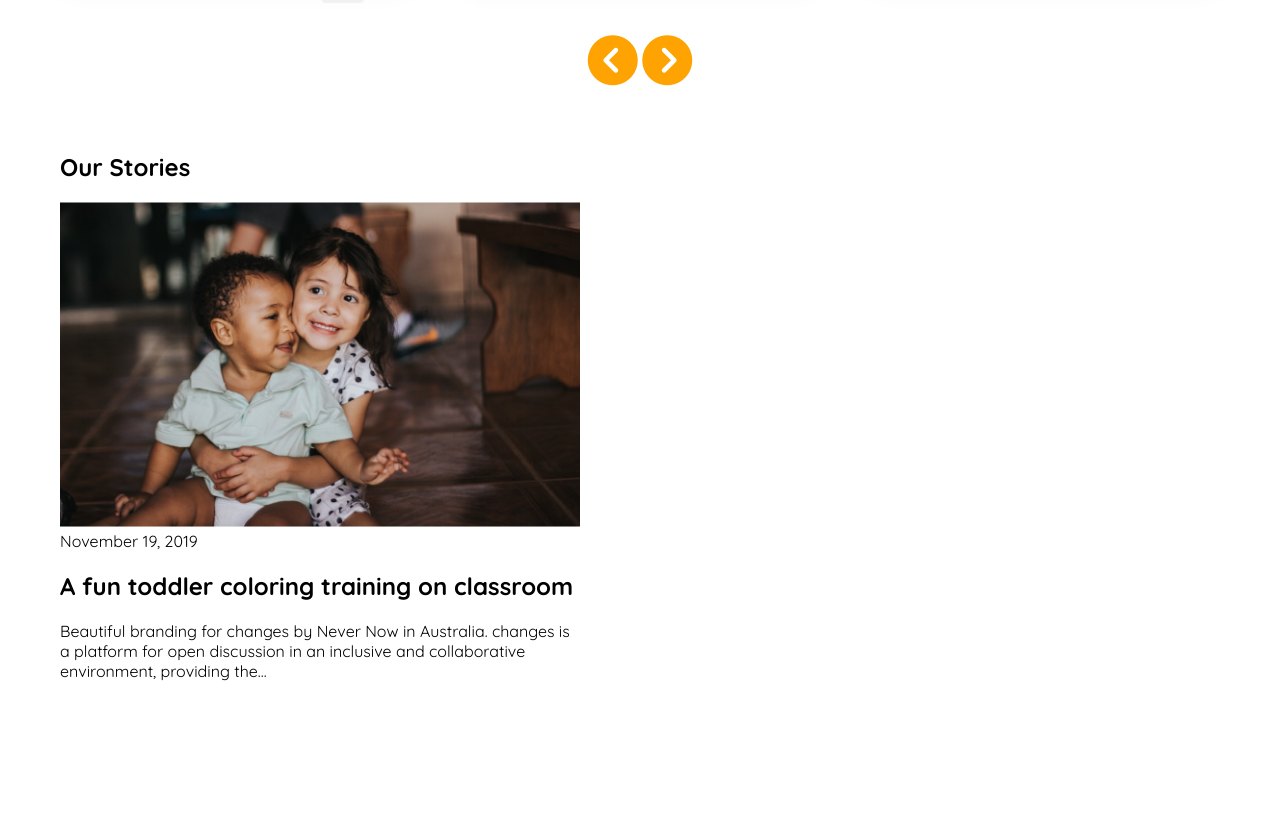
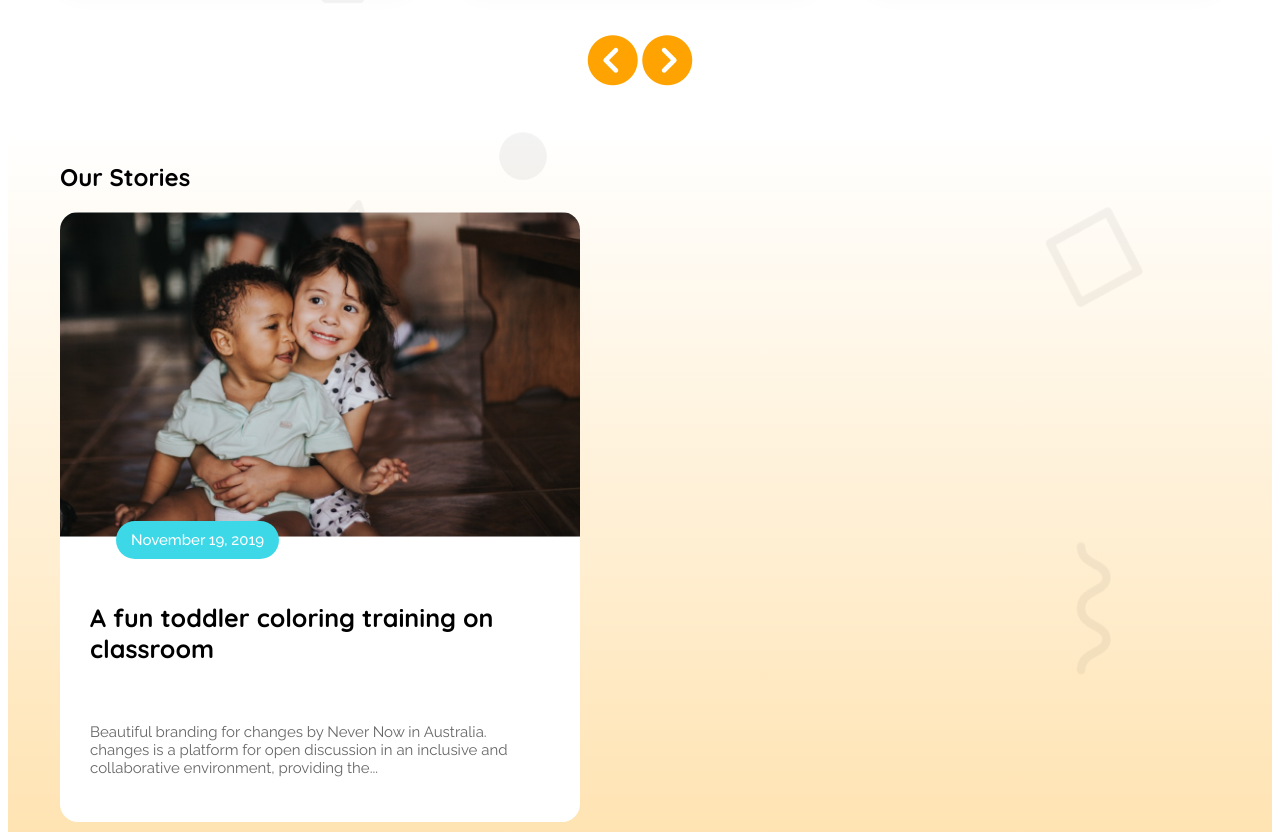
Before and after one commit to ibrahimraj2/kids-school, a plain HTML site: page index.html in a window 1280 px wide. Shown: the part 1180-2020 px from the top of the page. Before the commit the page ends 1877 px from the top, so only its background shows below. Drawn offline with Linux system fonts and the light colour scheme.

Commit message:
added blog section big blog card and style

```diff
--- a/index.html
+++ b/index.html
@@ -127,13 +127,13 @@
                         <div class="blog-1">
                               <div class="blog-card">
                                     <img src="assets/story-1.png" alt="" class="blog-card-img">
-                                    <span class="date">November 19, 2019</span>
+                                    <span class="date raleway">November 19, 2019</span>
                                     <div class="blog-content">
                                           <h2 class="blog-cont-title">
                                                 A fun toddler coloring training on
                                                       classroom
                                           </h2>
-                                          <p class="blog-con-description">
+                                          <p class="blog-con-description raleway">
                                                 Beautiful branding for changes by Never Now in Australia.
                                                 changes is a platform for open discussion in an inclusive and
                                                 collaborative environment, providing the...
--- a/style/style.css
+++ b/style/style.css
@@ -213,11 +213,49 @@ span.next-icon {
 }
 
 
-/* blos section style css start */
+/* blogs section style css start */
+.blogs{
+      background:url(../assets/bg.png), linear-gradient(0deg, rgba(254, 163, 1, 0.3) 0%, #ffffff 100%);
+}
+.blogs .container {
+      max-width: 1160px;
+      margin: 0 auto;
+      padding: 10px;
+}
 .blog-1 {
       width: 520px;
+      background: white;
       border-radius: 18px;
 }
+img.blog-card-img {
+      border-radius: 18px 18px 0 0;
+}
+.blog-content {
+      padding: 20px 30px;
+}
+h2.blog-cont-title {
+      font-size: 25px;
+}
+p.blog-con-description.raleway {
+      font-size: 15px;
+      color: #666666;
+      padding-right: 20px;
+      padding-top: 38px;
+      padding-bottom: 10px;
+}
+span.date {
+      font-size: 15px;
+      font-weight: 500;
+      color: #fff;
+      background: #3CD8E8;
+      padding: 10px 15px;
+      border-radius: 40px;
+      position: relative;
+      top: -12px;
+      right: -56px;
+}
+
+
 
 /* Responsive Style css code */
 
```
